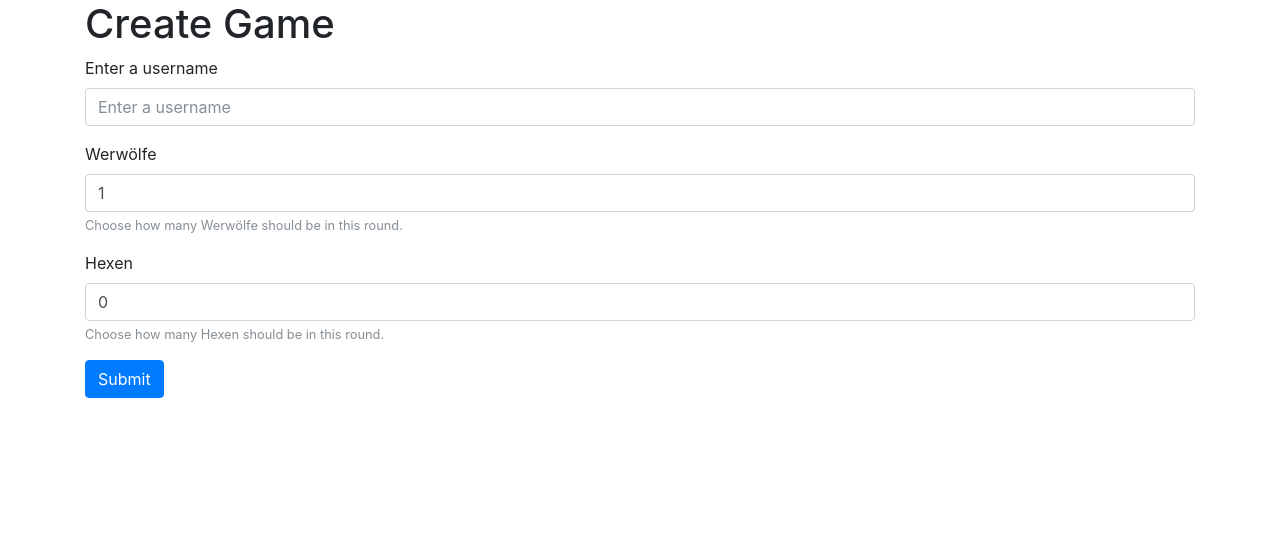
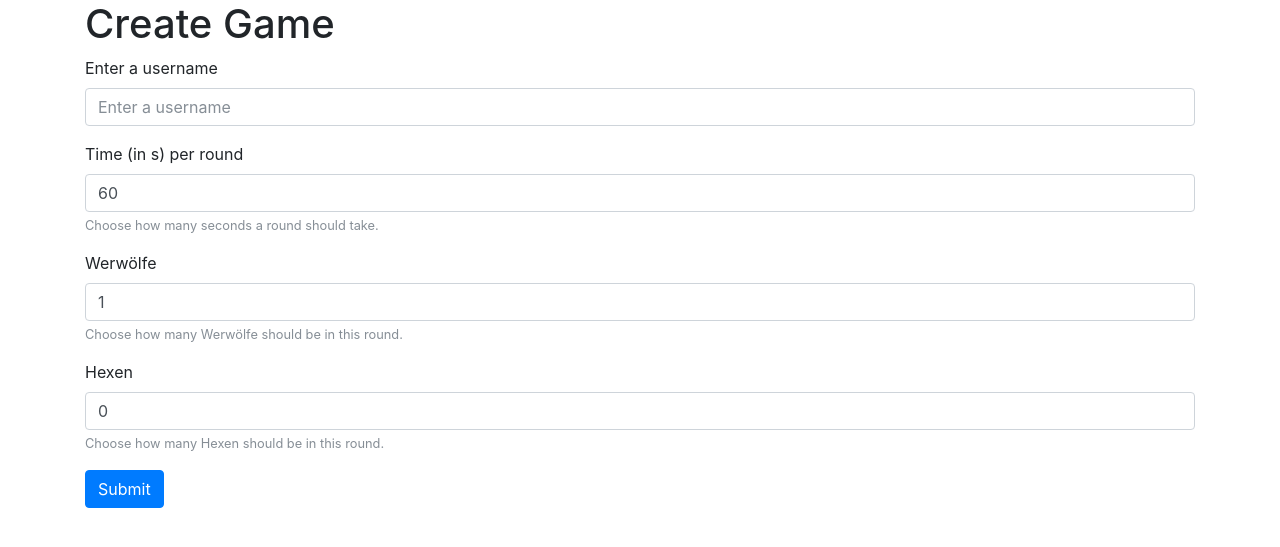
Before and after one commit to duybach/WhoWolf2, a Django app: page /create_game in a window 1280 px wide. Shown: the part 58-605 px from the top of the page. Run offline with Django 3.2, Linux system fonts and the light colour scheme; some libraries are stand-ins or nearby versions.

Commit message:
Add costum round time

```diff
--- a/WhoWolf/game/models.py
+++ b/WhoWolf/game/models.py
@@ -11,6 +11,7 @@ class Lobby(models.Model):
     round = models.IntegerField(default=0)
     winning_team = models.IntegerField(default=0)
     time = models.DateTimeField(null=True)
+    time_per_round = models.IntegerField(default=60)
     werewolf_count = models.IntegerField(default=0)
     witch_count = models.IntegerField(default=0)
 
@@ -78,14 +79,14 @@ class Lobby(models.Model):
     def set_round(self, round):
         if round == 1:
             self.round = 1
-            self.time = timezone.now() + timezone.timedelta(seconds=15)
+            self.time = timezone.now() + timezone.timedelta(seconds=self.time_per_round)
             self.save()
             self.assign_roles()
 
     def next_round(self):
         if self.round >= 0:
             self.round += 1
-            self.time = timezone.now() + timezone.timedelta(seconds=15)
+            self.time = timezone.now() + timezone.timedelta(seconds=self.time_per_round)
             self.save()
 
             werewolf_alive_count = self.players.filter(alive=True, role=1).count()
--- a/WhoWolf/game/templates/game/create.html
+++ b/WhoWolf/game/templates/game/create.html
@@ -10,6 +10,13 @@
         <label for="InputUserName">Enter a username</label>
         <input type="text" class="form-control" id="InputUserName" name="InputUserName" aria-describedby="usernameHelp"
                placeholder="Enter a username" required>
+    </div>
+
+    <div class="form-group">
+        <label for="InputTimePerRound">Time (in s) per round</label>
+        <input type="number" min="15" class="form-control" id="InputTimePerRound" name="InputTimePerRound" aria-describedby="timePerRoundHelp"
+               placeholder="Enter a number" value="60" required>
+        <small id="timePerRoundHelp" class="form-text text-muted">Choose how many seconds a round should take.</small>
     </div>
 
     <div class="form-group">
--- a/WhoWolf/game/views.py
+++ b/WhoWolf/game/views.py
@@ -25,6 +25,11 @@ def create_game(request):
         player.save()
 
         lobby.host = player
+        time_per_round = request.POST.get('InputTimeNumber', 60)
+        if time_per_round >= 15:
+            lobby.time_per_round = time_per_round
+        else:
+            lobby.time_per_round = 60
         lobby.werewolf_count = request.POST.get('InputWerwolfNumber', 0)
         lobby.witch_count = request.POST.get('InputWitchNumber', 0)
         lobby.save()
```
Also changed, not shown: WhoWolf/db.sqlite3, WhoWolf/game/migrations/0018_lobby_time_per_round.py (added).
